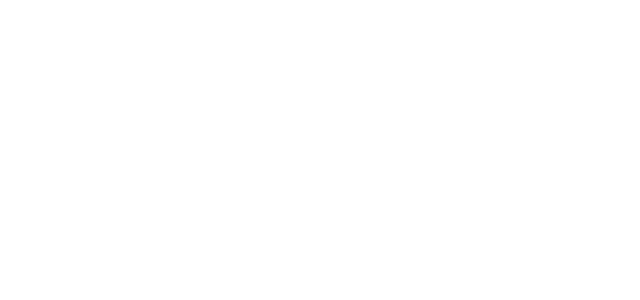
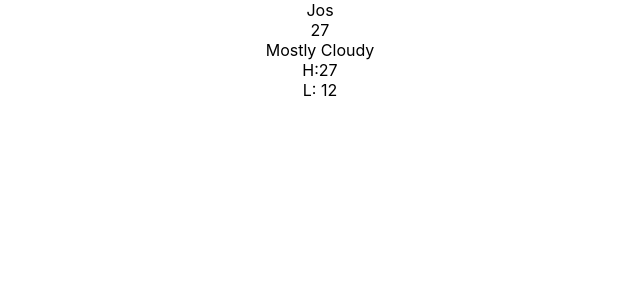
Before and after one commit to Sprof22/react-weather-app, a React (Create React App) app: page / in a window 1280 px wide. Shown: the top 300 px of the page, without its empty margins (320-960 px from the left). Built offline with nearby package versions, Linux system fonts and the light colour scheme.

Commit message:
minor changes

```diff
--- a/src/App.js
+++ b/src/App.js
@@ -4,7 +4,13 @@
 function App() {
   return (
     <div className="App">
-
+      <div className="city">Jos</div>
+      <div className="temperature">27</div>
+      <div className="weather-conditions">Mostly Cloudy</div>
+      <div className="temp-sum">
+        <div className="high">H:27</div>
+        <div className="low">L: 12</div>
+      </div>
     </div>
   );
 }
```
Also changed, not shown: 1 other file (tests, documents, lock files or other folders).
